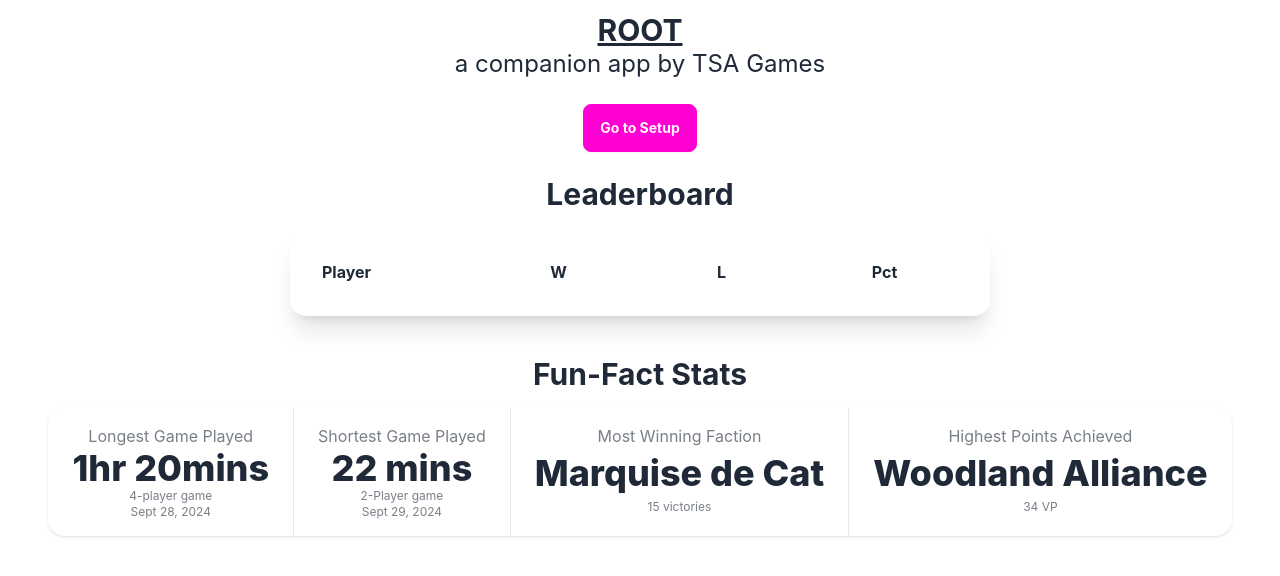
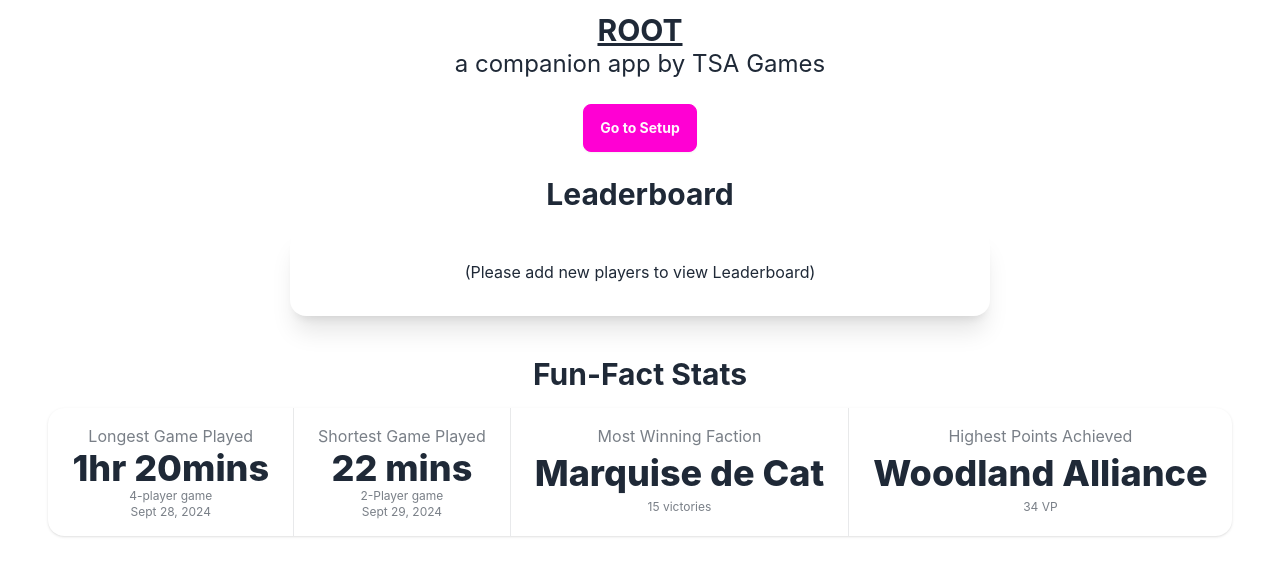
Before and after one commit to 2024-fall-afe-mowe/tca-root, a React (Create React App) app: page /#/ in a window 1280 px wide. Shown: the top 576 px of the page. Built offline with nearby package versions, Linux system fonts and the light colour scheme.

Commit message:
Display message if no players added

```diff
--- a/src/Home.tsx
+++ b/src/Home.tsx
@@ -33,6 +33,12 @@
       <h1 className="text-3xl font-bold mb-4">Leaderboard</h1>
       <div className="card bg-base-100 shadow-xl">
         <div className="card-body">
+          {players.length === 0 ? (
+            // Display this message if no players are added
+            <p className="text-center">(Please add new players to view Leaderboard)</p>
+          ) : (
+            <>
+              {/* Show the leaderboard table only if players exist */}
               <div className="grid grid-cols-4 gap-4">
                 <div className="text-left font-bold">Player</div>
                 <div className="text-center font-bold">W</div>
@@ -51,11 +57,12 @@
                   <div className="text-center">{player.pct}</div>
                 </div>
               ))}
+            </>
+          )}
         </div>
       </div>
 
       <div className="my-10"></div>
-
 
       {/* Fun-Fact Stats Section */}
       <h1 className="text-3xl font-bold mb-4">Fun-Fact Stats</h1>
@@ -83,7 +90,6 @@
           <div className="stat-desc">34 VP</div>
         </div>
       </div>
-
     </div>
   );
 };
--- a/src/Setup.tsx
+++ b/src/Setup.tsx
@@ -72,7 +72,7 @@
       />
 
       {/* Add Player Button */}
-      <button className="btn btn-primary mb-3" onClick={addPlayer}>
+      <button className="btn btn-primary text-white mb-3" onClick={addPlayer}>
         Add Player
       </button>
 
```
Lines whose indentation alone changed are shown as unchanged.
